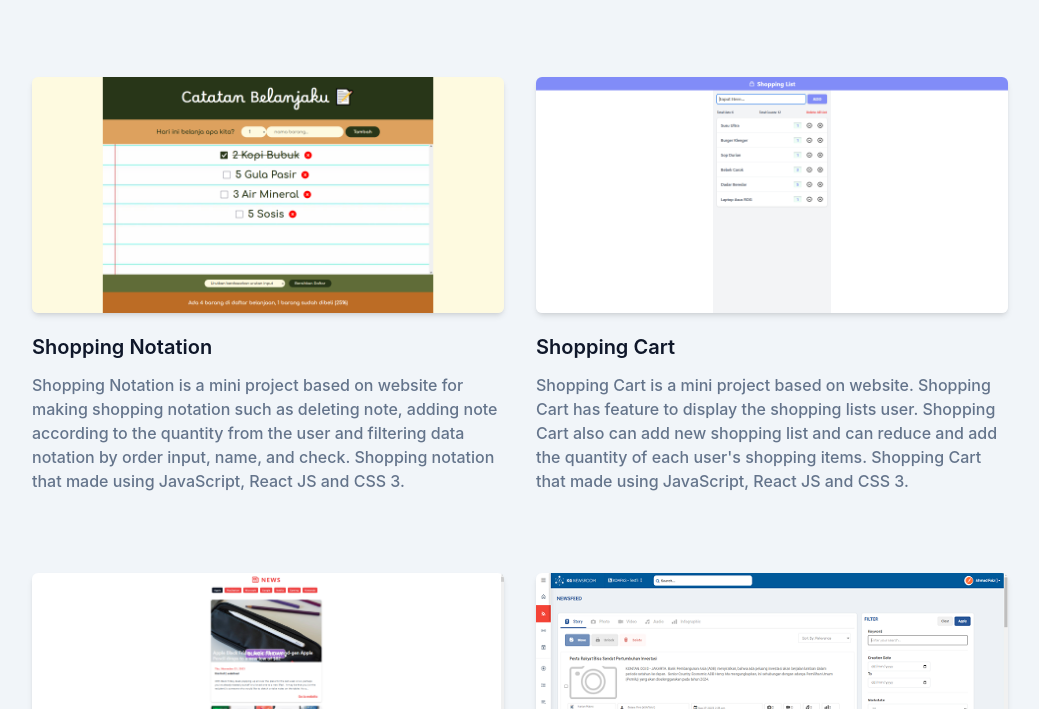
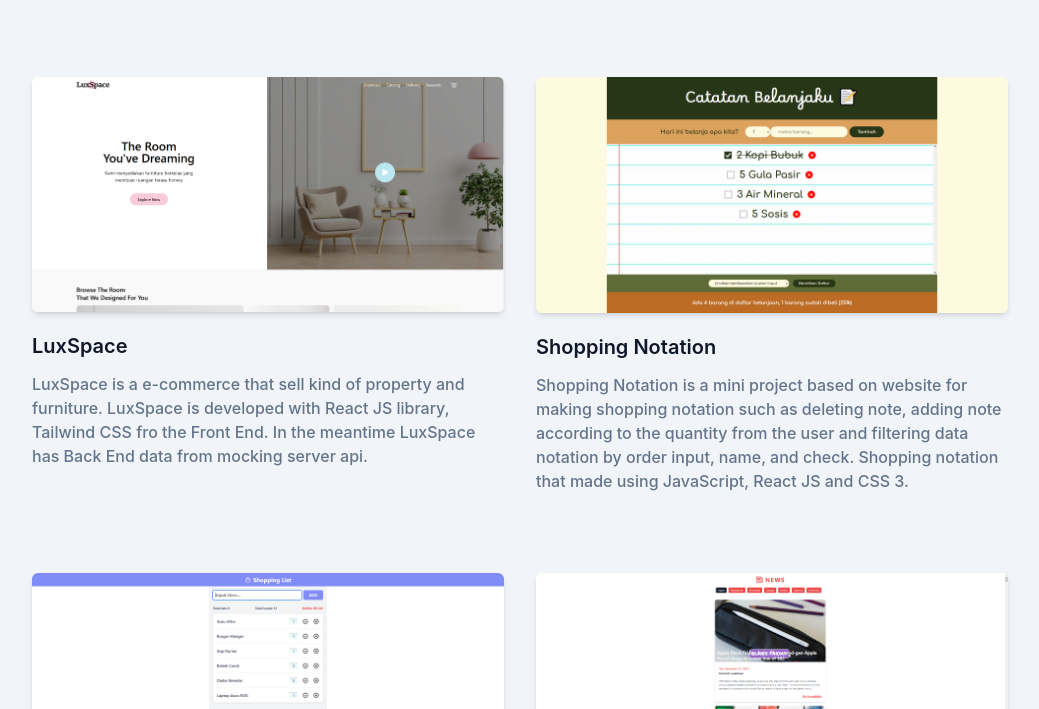
Before and after one commit to Faizahmad24/portfolio-tailwind-css, a website with bundled scripts: page index.html in a window 1280 px wide. Shown: the part 1603-2312 px from the top of the page, without its empty margins (120-1159 px from the left). Built offline with nearby package versions, Linux system fonts and the light colour scheme.

Commit message:
Update : Adding personal portfolio at portfolio section

```diff
--- a/index.html
+++ b/index.html
@@ -111,7 +111,7 @@
                     <p class="font-medium text-base text-secondary max-w-xl lg:text-lg">I have experience as long as  ± 3 years as a Certified Programmer. Accustomed to using PHP Laravel, JavaScript, JQuery, and GoLang for programming language and MySql for database in the development of new software or maintenance of existing software. I'm a code enthusiast and like communicating with new people. Furthermore i'm capable work in a team.</p>
                 </div>
                 <div class="w-full px-4 lg:w-1/2">
-                    <h3 class="font-semibold text-dark text-2xl mb-4 lg:text-3xl lg:pt-10 dark:text-white">Let's be friend</h3>
+                    <h3 class="font-semibold text-dark text-2xl mb-4 lg:text-3xl lg:pt-10 dark:text-white">Let's Connect</h3>
                     <p class="font-medium text-base text-secondary mb-6 lg:text-lg">I would be very happy if we could work together and connect with each other.</p>
                     <div class="flex items-center">
                         <!-- GitHub -->
@@ -144,6 +144,13 @@
             </div>
 
             <div class="w-full px-4 flex flex-wrap justify-center xl:w-10/12 m-auto">
+                <div class="mb-12 p-4 md:w-1/2">
+                    <div class="rounded-md shadow-md overflow-hidden">
+                        <img src="dist/img/portfolio/7.png" alt="P1" width="w-full">
+                    </div>
+                    <h3 class="text-xl font-semibold text-dark mt-5 mb-3 dark:text-white">LuxSpace</h3>
+                    <p class="text-base font-medium text-secondary">LuxSpace is a e-commerce that sell kind of property and furniture. LuxSpace is developed with React JS library, Tailwind CSS fro the Front End. In the meantime LuxSpace has Back End data from mocking server api.</p>
+                </div>
                 <div class="mb-12 p-4 md:w-1/2">
                     <div class="rounded-md shadow-md overflow-hidden">
                         <img src="dist/img/portfolio/6.png" alt="P1" width="w-full">
```
Also changed, not shown: dist/img/portfolio/7.png (added).
